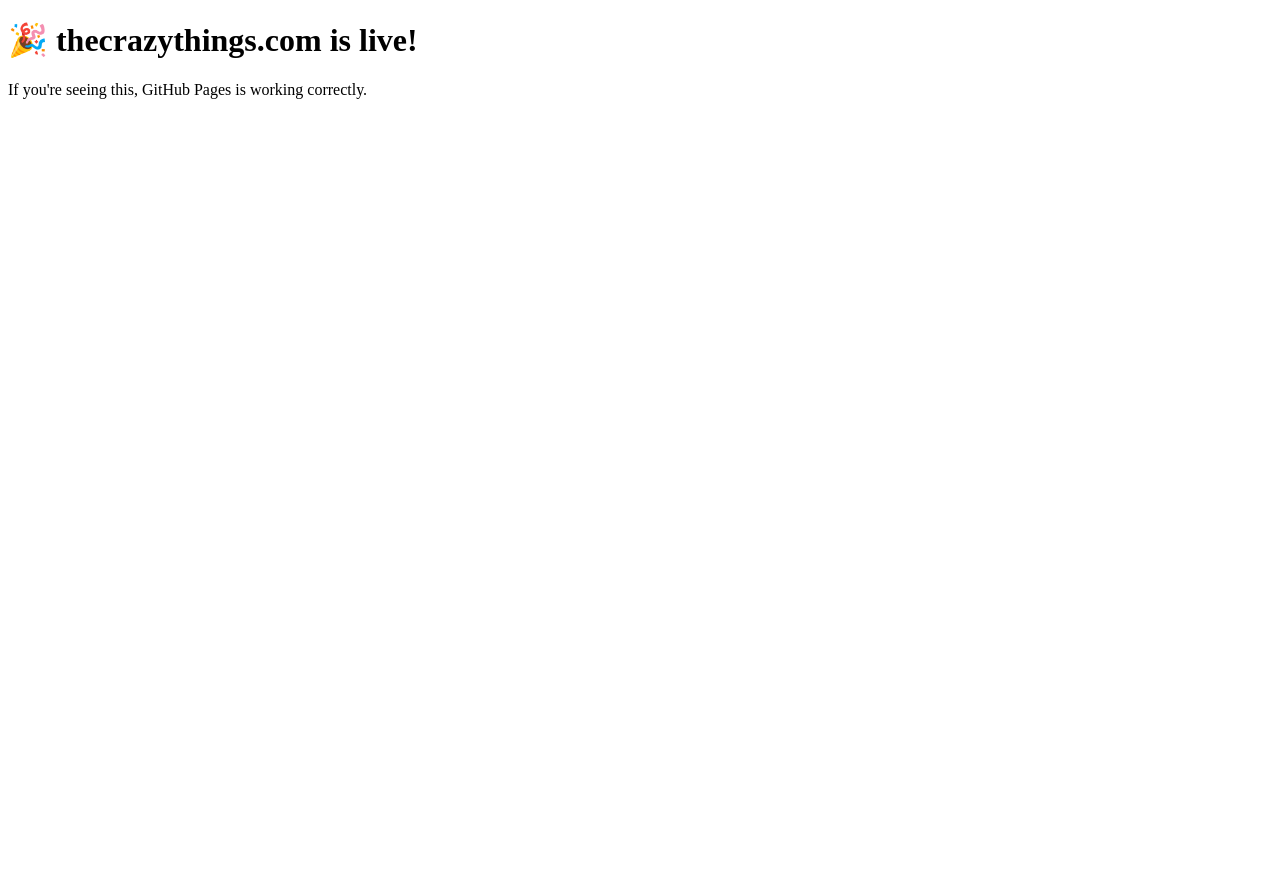
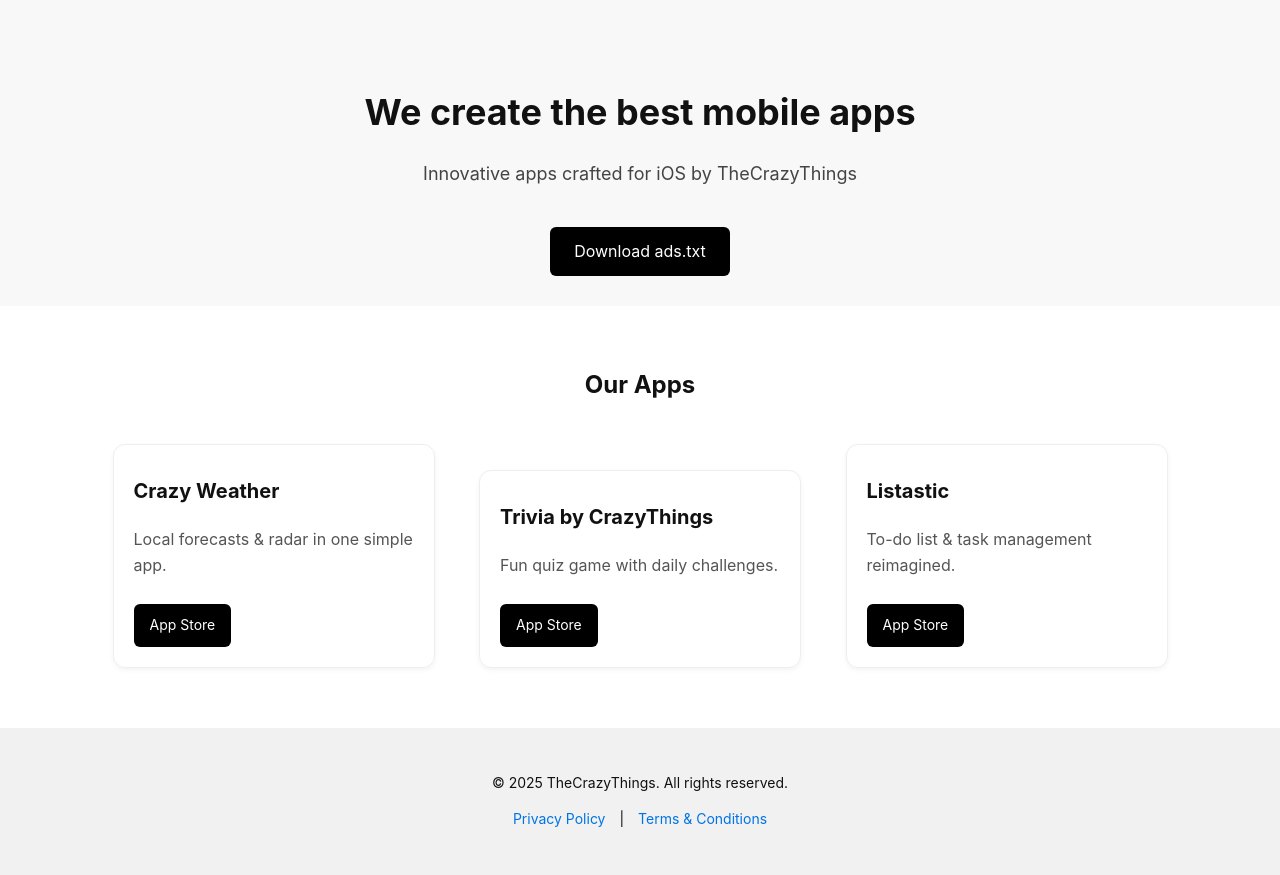
Before and after one commit to reckzor/reckzors.github.io, a plain HTML site: page index.html in a window 1280 px wide. Before the commit the page ends 800 px from the top, so only its background shows below. Drawn offline with Linux system fonts and the light colour scheme.

Commit message:
Update index.html

```diff
--- a/index.html
+++ b/index.html
@@ -1,10 +1,118 @@
 <!DOCTYPE html>
-<html>
+<html lang="en">
 <head>
-  <title>It works!</title>
+  <meta charset="UTF-8">
+  <meta name="viewport" content="width=device-width, initial-scale=1.0">
+  <title>TheCrazyThings – Best Mobile Apps</title>
+  <style>
+    body {
+      font-family: -apple-system, BlinkMacSystemFont, 'Segoe UI', Roboto, Oxygen, Ubuntu, Cantarell, 'Open Sans', 'Helvetica Neue', sans-serif;
+      margin: 0;
+      padding: 0;
+      background-color: #fff;
+      color: #111;
+      line-height: 1.6;
+    }
+    header {
+      padding: 60px 20px 30px;
+      text-align: center;
+      background: #f8f8f8;
+    }
+    header h1 {
+      font-size: 36px;
+      margin-bottom: 10px;
+    }
+    header p {
+      font-size: 18px;
+      color: #444;
+    }
+    .button {
+      display: inline-block;
+      margin-top: 20px;
+      padding: 12px 24px;
+      background-color: #000;
+      color: #fff;
+      text-decoration: none;
+      border-radius: 6px;
+      font-size: 16px;
+    }
+    section.apps {
+      padding: 40px 20px;
+      text-align: center;
+    }
+    .app-card {
+      display: inline-block;
+      width: 280px;
+      margin: 20px;
+      padding: 20px;
+      border: 1px solid #eee;
+      border-radius: 12px;
+      box-shadow: 0 2px 5px rgba(0,0,0,0.05);
+      text-align: left;
+    }
+    .app-card h3 {
+      margin-top: 10px;
+      font-size: 20px;
+    }
+    .app-card p {
+      color: #555;
+    }
+    .app-card .download {
+      display: inline-block;
+      margin-top: 10px;
+      background: #000;
+      color: #fff;
+      padding: 10px 16px;
+      border-radius: 6px;
+      text-decoration: none;
+      font-size: 14px;
+    }
+    footer {
+      text-align: center;
+      padding: 30px 20px;
+      background-color: #f1f1f1;
+      font-size: 14px;
+    }
+    footer a {
+      margin: 0 10px;
+      color: #0073e6;
+      text-decoration: none;
+    }
+  </style>
 </head>
 <body>
-  <h1>🎉 thecrazythings.com is live!</h1>
-  <p>If you're seeing this, GitHub Pages is working correctly.</p>
+  <header>
+    <h1>We create the best mobile apps</h1>
+    <p>Innovative apps crafted for iOS by TheCrazyThings</p>
+    <a href="/app-ads.txt" class="button">Download ads.txt</a>
+  </header>
+
+  <section class="apps">
+    <h2>Our Apps</h2>
+    <div class="app-card">
+      <h3>Crazy Weather</h3>
+      <p>Local forecasts & radar in one simple app.</p>
+      <a class="download" href="#">App Store</a>
+    </div>
+    <div class="app-card">
+      <h3>Trivia by CrazyThings</h3>
+      <p>Fun quiz game with daily challenges.</p>
+      <a class="download" href="#">App Store</a>
+    </div>
+    <div class="app-card">
+      <h3>Listastic</h3>
+      <p>To-do list & task management reimagined.</p>
+      <a class="download" href="#">App Store</a>
+    </div>
+  </section>
+
+  <footer>
+    <p>&copy; 2025 TheCrazyThings. All rights reserved.</p>
+    <p>
+      <a href="/privacy.html">Privacy Policy</a>
+      |
+      <a href="/terms.html">Terms & Conditions</a>
+    </p>
+  </footer>
 </body>
 </html>
```
